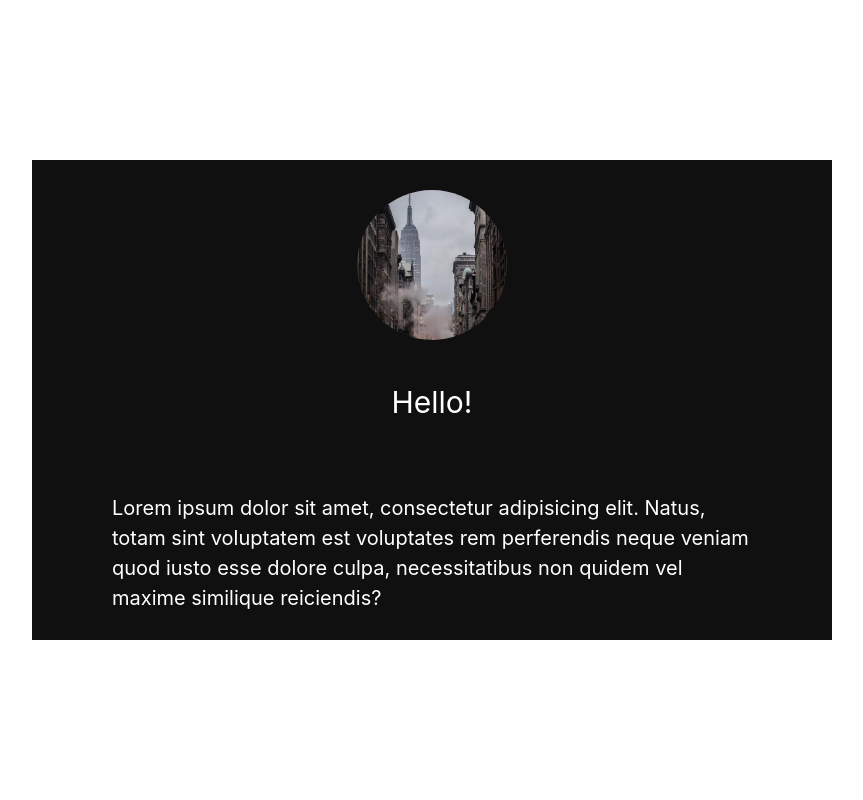
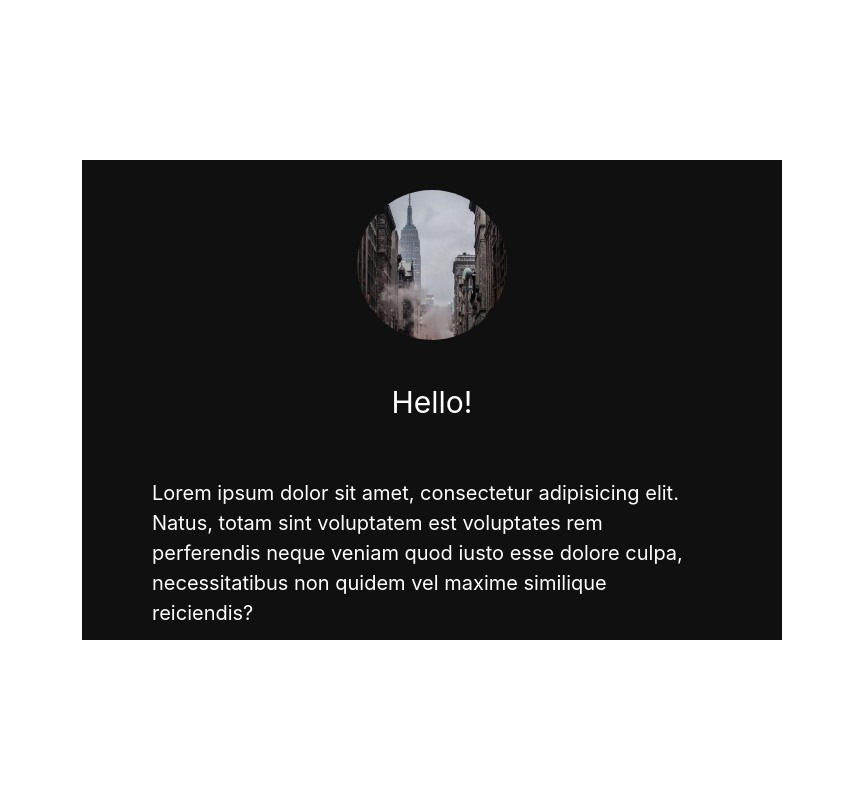
Before and after one commit to VelvetDuck/Portfolio, a Next.js app: page /component/NavbarComponent in a window 1280 px wide. Shown: the top 800 px of the page, without its empty margins (208-1071 px from the left). Built offline with nearby package versions, Linux system fonts and the light colour scheme.

Commit message:
Update NavbarComponent.tsx

```diff
--- a/pages/component/NavbarComponent.tsx
+++ b/pages/component/NavbarComponent.tsx
@@ -5,9 +5,9 @@ export default function AboutComponent(){
     return (
         <Flex my='10rem' mx='auto' direction='column' bg='#101010' w={{
             base: '300px',
-            sm: '400px',
-            md: '500px',
-            lg: '800px'
+            sm: '300px',
+            md: '400px',
+            lg: '700px'
         }} h='30rem' alignItems={{
             sm: 'center'
         }}>
```
